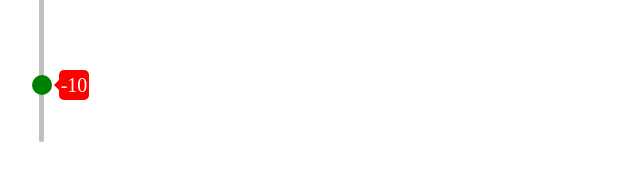
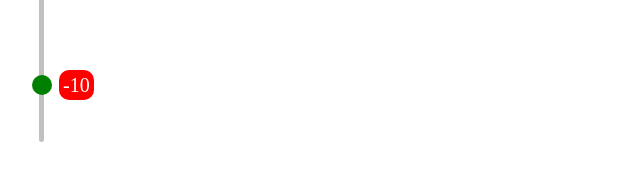
Before and after one commit to DaRkLoL1/slider, a website built with webpack: page src/index.pug in a window 1280 px wide. Shown: the part 1316-1496 px from the top of the page, 19-659 px from the left. Built offline with nearby package versions, Linux system fonts and the light colour scheme.

Commit message:
Баги и неточности слайдера. #1

```diff
--- a/src/Slider.scss
+++ b/src/Slider.scss
@@ -11,39 +11,18 @@
 
   &__tooltip {
     position: absolute;
-    width: 30px;
-    height: 30px;
+    padding: 0 4px;
     top: -50px;
     background-color: red;
-    border-radius: 5px;
+    border-radius: 10px;
     line-height: 30px;
     font-size: 20px;
     color: white;
     text-align: center;
 
-    &::before {
-      content: '';
-      position: absolute;
-      border: 5px solid red;
-      border-bottom: 0px;
-      border-left-color: transparent;
-      border-right-color: transparent;
-      left: 10px;
-      top: 30px;
-    }
-
     &_vertical {
       top : auto;
       left: 20px;
-
-      &::before {
-        border-bottom: 5px solid transparent;
-        border-top-color: transparent;
-        border-left: 0;
-        border-right-color: red;
-        top: 10px;
-        left: -5px;
-      }
     }
   }
 
--- a/src/ViewTooltip.ts
+++ b/src/ViewTooltip.ts
@@ -5,9 +5,9 @@ export class ViewTooltip {
     let width: number | undefined;
 
     if (this.tooltip.hasClass('slider__tooltip_vertical')) {
-      width = this.tooltip.height();
+      width = this.tooltip.innerHeight();
     } else {
-      width = this.tooltip.width();
+      width = this.tooltip.innerWidth();
     }
 
     if (typeof width === 'number') {
```
